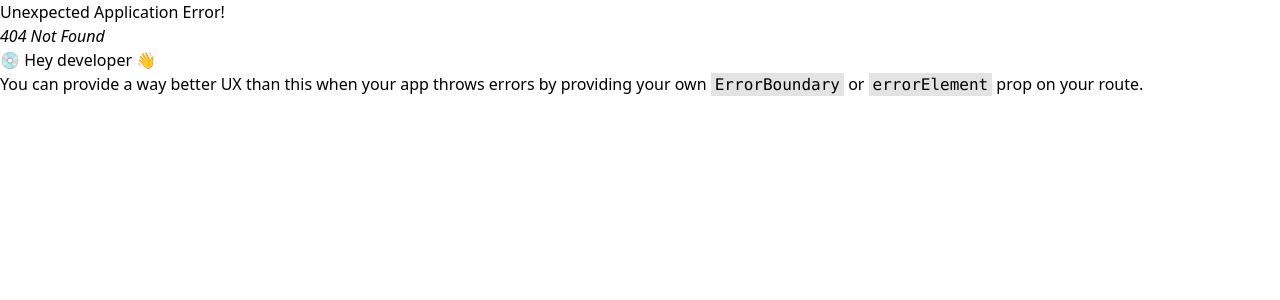
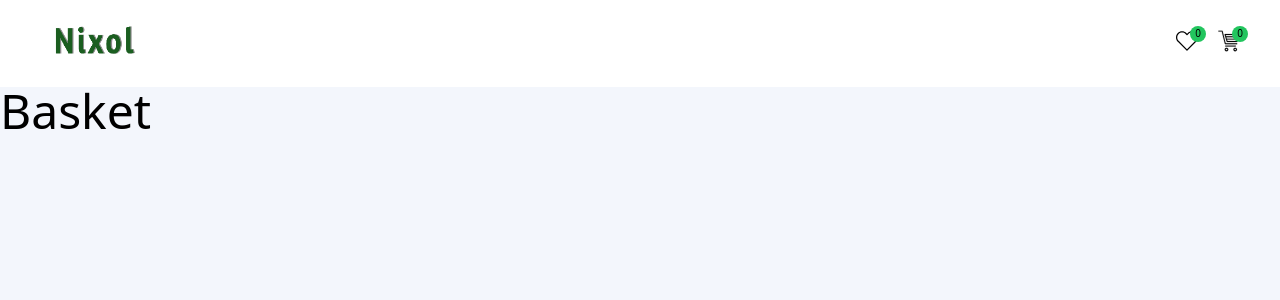
Before and after one commit to Bahromjonov/Nixol-kredit-dokoni, a React (Vite) app: page /basket in a window 1280 px wide. Before the commit this address had no page. Shown: the top 300 px of the page. Built offline with nearby package versions, Linux system fonts and the light colour scheme.

Commit message:
add Basket page transition

```diff
--- a/src/App.jsx
+++ b/src/App.jsx
@@ -2,6 +2,7 @@
 import { createBrowserRouter, createRoutesFromElements, Route, RouterProvider } from 'react-router-dom'
 import Home from './pages/Home'
 import MainRouter from './layouts/MainRootLayout'
+import Basket from './pages/Basket'
 
 function App() {
 
@@ -9,6 +10,7 @@
     createRoutesFromElements(
       <Route path='/' element={<MainRouter />}>
         <Route index element={<Home />} />
+        <Route path='/basket' element={<Basket/>} />
       </Route>
     )
   )
--- a/src/components/Header.jsx
+++ b/src/components/Header.jsx
@@ -1,24 +1,44 @@
 import React, { useState } from 'react'
-import { Link } from 'react-router-dom'
+import { Link, useNavigate } from 'react-router-dom'
 // Imgs
-import basket from '../assets/icons/basket.svg'
 import img from '../assets/images/Nixol.png'
+
 const Header = () => {
 
+    const navigate = useNavigate()
 
         return (
             <header className='py-5  bg-white '>
                 <div className='main-container flex justify-between items-center'>
                     <div>
-                    <Link><img width={100} height={50} className='border-0 m-0' src={img} alt="Nixol image" /></Link>
+                        <Link>
+                            <img width={100} height={50} className='border-0 m-0' src={img} alt="Nixol image" /></Link>
                     </div>
-                <ul>
+                    <ul className='flex space-x-5' >
+                        {/* Hard icon */}
                         <li>
+                            <button className='relative'>
+                                <div className='w-4 h-4 bg-green-500 rounded-full absolute -right-2 -top-1 flex justify-center items-center'>
+                                    <span className='text-10'>0</span>
+                                </div>
+                                <svg className='hover:text-green-400 duration-100' fill="currentColor" height="22px" width="22px" version="1.1" id="Capa_1" xmlns="http://www.w3.org/2000/svg" xmlns:xlink="http://www.w3.org/1999/xlink"
+                                    viewBox="0 0 471.701 471.701" xml:space="preserve">
+                                    <g>
+                                        <path d="M433.601,67.001c-24.7-24.7-57.4-38.2-92.3-38.2s-67.7,13.6-92.4,38.3l-12.9,12.9l-13.1-13.1
+                                c-24.7-24.7-57.6-38.4-92.5-38.4c-34.8,0-67.6,13.6-92.2,38.2c-24.7,24.7-38.3,57.5-38.2,92.4c0,34.9,13.7,67.6,38.4,92.3
+                                l187.8,187.8c2.6,2.6,6.1,4,9.5,4c3.4,0,6.9-1.3,9.5-3.9l188.2-187.5c24.7-24.7,38.3-57.5,38.3-92.4
+                                C471.801,124.501,458.301,91.701,433.601,67.001z M414.401,232.701l-178.7,178l-178.3-178.3c-19.6-19.6-30.4-45.6-30.4-73.3
+                                s10.7-53.7,30.3-73.2c19.5-19.5,45.5-30.3,73.1-30.3c27.7,0,53.8,10.8,73.4,30.4l22.6,22.6c5.3,5.3,13.8,5.3,19.1,0l22.4-22.4
+                                c19.6-19.6,45.7-30.4,73.3-30.4c27.6,0,53.6,10.8,73.2,30.3c19.6,19.6,30.3,45.6,30.3,73.3
+                                C444.801,187.101,434.001,213.101,414.401,232.701z"/>
+                                    </g>
+                                </svg>
+                            </button>
 
                         </li>
                         {/* Basket icon  */}
                         <li>
-                        <button className='relative'>
+                            <button onClick={(() => navigate('/basket'))} className='relative'>
                                 <div className='w-4 h-4 bg-green-500 rounded-full absolute -right-2 -top-1 flex justify-center items-center'>
                                     <span className='text-10'>0</span>
                                 </div>
--- /dev/null
+++ b/src/pages/Basket.jsx
@@ -0,0 +1,9 @@
+import React from 'react'
+
+const Basket = () => {
+  return (
+    <div className='text-5xl text-black'>Basket</div>
+  )
+}
+
+export default Basket
```
Lines whose indentation alone changed are shown as unchanged.
